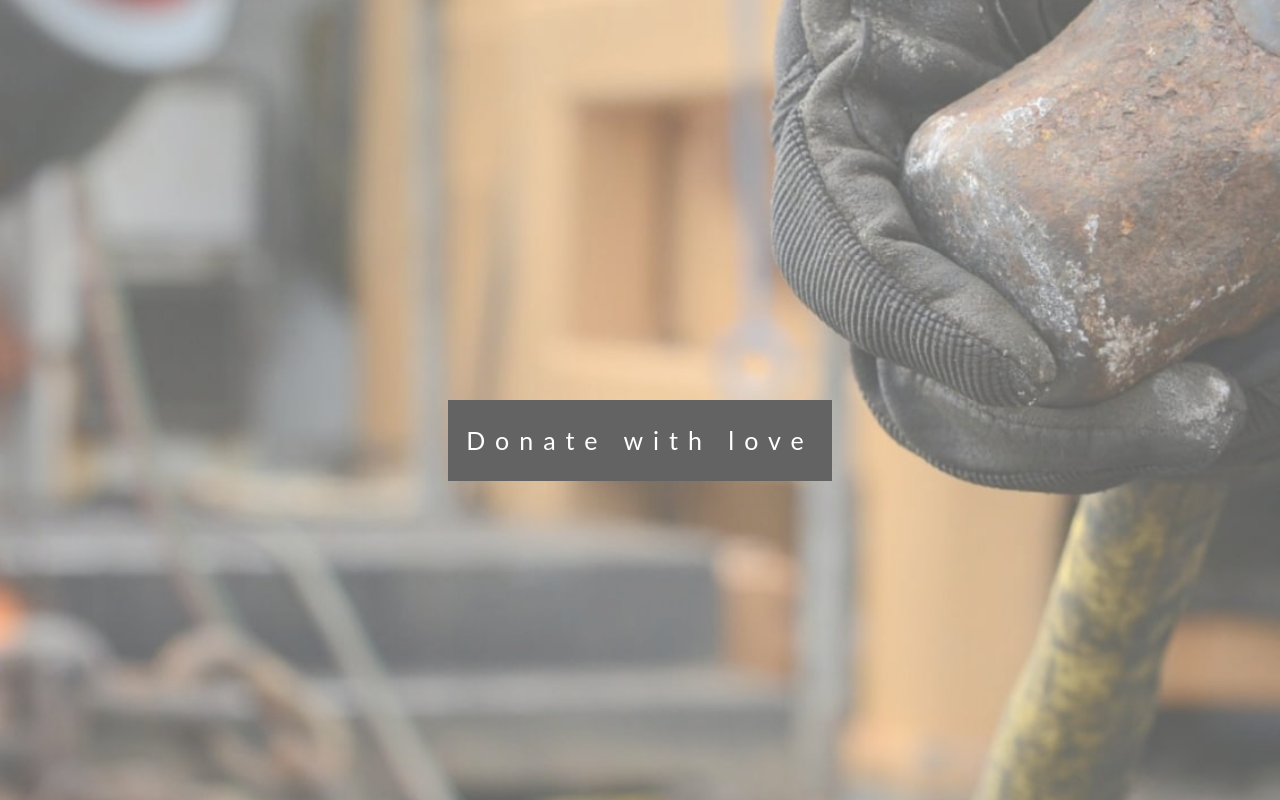
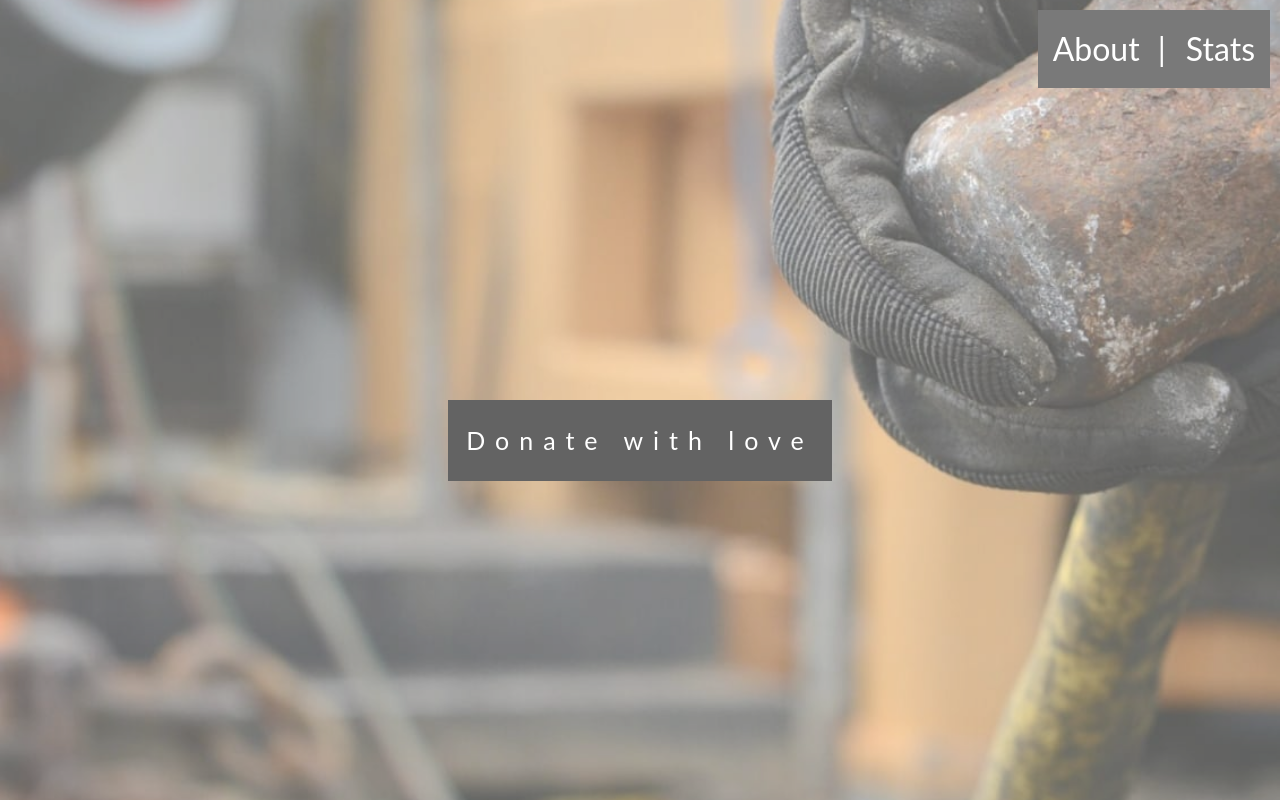
Before and after one commit to varun1244/varun1244.github.io, a plain HTML site: page donate-with-love/index.html in a window 1280 px wide. Shown: the top 800 px of the page. Drawn offline with nearby package versions, Linux system fonts and the light colour scheme.

Commit message:
Added the navbar

```diff
--- a/donate-with-love/assets/styles.css
+++ b/donate-with-love/assets/styles.css
@@ -3,6 +3,7 @@ body, html {
   margin: 0;
   font: 400 15px/1.8 "Lato", sans-serif;
   color: #777;
+  scroll-behavior: smooth;
 }
 
 .bgimg-1, .bgimg-2, .bgimg-3 {
@@ -14,9 +15,33 @@ body, html {
   background-size: cover;
 
 }
+
 .bgimg-1 {
   background-image: url("images/worker_donate.jpeg");
   min-height: 100%;
+}
+
+.navbar {
+  background-color: #333;
+  margin: 10px;
+  padding: 10px;
+  float: right;
+  font-size: 32px;
+}
+
+.navbar a {
+  color: white;
+  padding: 5px;
+  text-decoration: none;
+}
+
+.navbar a:hover {
+  margin-bottom: 2px;
+}
+
+.navbar a+a:before {
+  content: '|';
+  margin-right: 20px;
 }
 
 .bgimg-2 {
--- a/donate-with-love/index.html
+++ b/donate-with-love/index.html
@@ -4,7 +4,8 @@
   <head>
     <meta http-equiv="Content-Type" content="text/html; charset=windows-1252">
     <meta name="viewport" content="width=device-width, initial-scale=1">
-    <script src="https://kit.fontawesome.com/0112a27e45.js" crossorigin="anonymous"></script>
+    <script src="https://kit.fontawesome.com/0112a27e45.js" crossorigin="anonymous" async></script>
+    <script src="https://ajax.googleapis.com/ajax/libs/jquery/3.3.1/jquery.min.js" async defer></script>
     <link rel="stylesheet" href="assets/styles.css">
     <title>Done with love</title>
   </head>
@@ -12,12 +13,16 @@
   <body>
 
     <div class="bgimg-1">
+      <div class="navbar">
+        <a href="#about" class="active">About</a>
+        <a href="#stats">Stats</a>
+      </div>
       <div class="caption">
         <p class="border">Donate with love</p>
       </div>
     </div>
 
-    <div class="details">
+    <div class="details" id="about">
       <h2 style="text-align:center;">About</h2>
       <p>The COVID-19 pandemic has widely affected people and businesses across the globe with over <strong>3M</strong> confirmed cases and death toll reaching 6 figures. The recent number of cases has drastically increased in Singapore and the major affected areas have been the foreign worker's dormitories and this is our attempt to do our bit to help the people in need by setting up this donation camp to provide meals to such affected dormitories.</p>
     </div>
@@ -36,7 +41,7 @@
       </div>
     </div>
 
-    <div class="bgimg-3">
+    <div class="bgimg-3" id="stats">
       <div class="caption">
         <div class="row">
 
```
